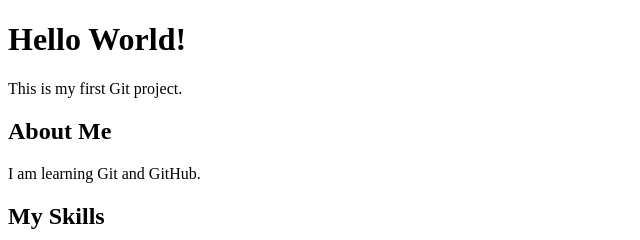
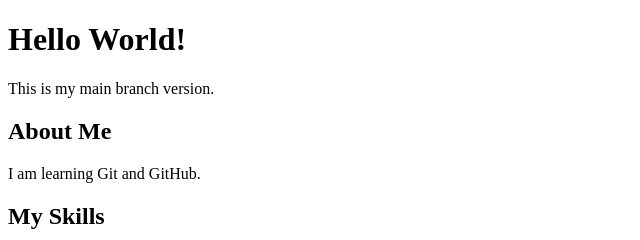
Before and after one commit to Harismitaaiml/my-git-project, a plain HTML site: page index.html in a window 1280 px wide. Shown: the top 240 px of the page, 0-640 px from the left. Drawn offline with Linux system fonts and the light colour scheme.

Commit message:
Update paragraph in master

```diff
--- a/index.html
+++ b/index.html
@@ -5,8 +5,7 @@
 </head>
 <body>
     <h1>Hello World!</h1>
-    <p>This is my first Git project.</p>
-
+    <p>This is my main branch version.</p>
     <section id="about">
         <h2>About Me</h2>
         <p>I am learning Git and GitHub.</p>
```
